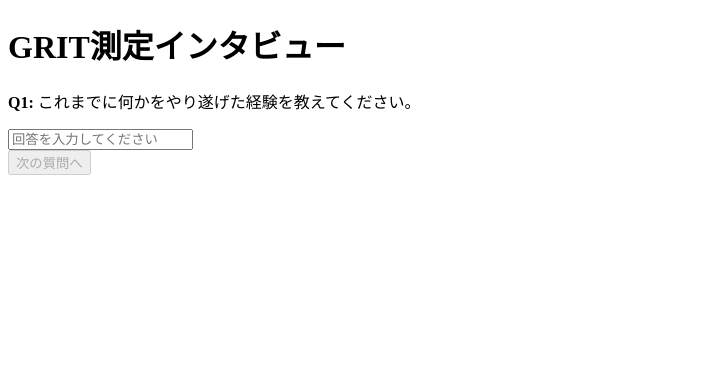
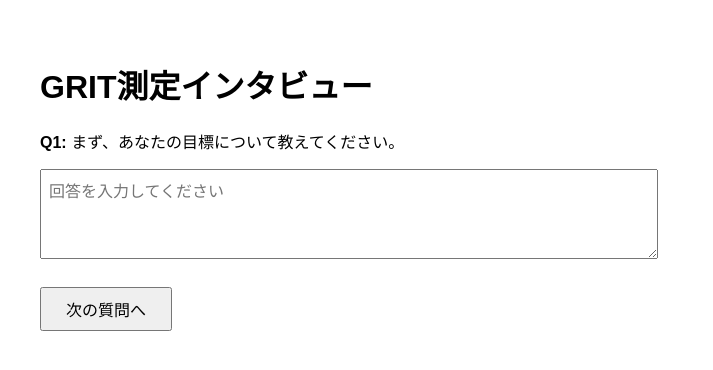
Before and after one commit to kahigash/my-grit-app, a Next.js app: page / in a window 1280 px wide. Shown: the top 370 px of the page, without its empty margins (0-713 px from the left). Built offline with nearby package versions, Linux system fonts and the light colour scheme.

Commit message:
Update index.tsx

```diff
--- a/pages/index.tsx
+++ b/pages/index.tsx
@@ -2,66 +2,93 @@ import { useEffect, useState } from 'react';
 
 export default function Home() {
   const [questions, setQuestions] = useState<string[]>([
-    'これまでに何かをやり遂げた経験を教えてください。',
+    'まず、あなたの目標について教えてください。'
   ]);
-  const [answers, setAnswers] = useState<string[]>([]);
   const [currentAnswer, setCurrentAnswer] = useState('');
   const [currentQuestionIndex, setCurrentQuestionIndex] = useState(0);
+  const [isLoading, setIsLoading] = useState(false);
 
-  const callApi = async (answers: string[]) => {
-    const messages = [
-      {
-        role: 'system',
-        content: 'あなたはGRITインタビュアーです。前の回答に基づいて、次の深掘り質問を1つだけ日本語で出してください。',
-      },
-    ];
+  const handleNext = async () => {
+    if (!currentAnswer.trim()) return; // 空回答防止
+    setIsLoading(true);
 
-    answers.forEach((answer, i) => {
-      messages.push({ role: 'user', content: `Q${i + 1}への回答: ${answer}` });
-    });
+    const previousAnswers = questions.map((q, i) =>
+      i === currentQuestionIndex ? currentAnswer : ''
+    );
 
+    try {
       const res = await fetch('/api/generate-question', {
         method: 'POST',
         headers: { 'Content-Type': 'application/json' },
-      body: JSON.stringify({ messages }),
+        body: JSON.stringify({
+          messages: [
+            {
+              role: 'system',
+              content:
+                'あなたは面接官です。GRIT（やり抜く力）を測るための深掘りインタビューを行います。質問は1つずつ行ってください。',
+            },
+            ...previousAnswers
+              .filter(a => a)
+              .map((answer, i) => [
+                { role: 'user', content: questions[i] },
+                { role: 'assistant', content: answer },
+              ])
+              .flat(),
+            {
+              role: 'user',
+              content: '次の質問をお願いします。',
+            },
+          ],
+        }),
       });
 
       const data = await res.json();
-    return data.result;
-  };
-
-  const handleNext = async () => {
-    const newAnswers = [...answers, currentAnswer];
-
-    let nextQuestion = '';
-    if (currentQuestionIndex >= 0) {
-      nextQuestion = await callApi(newAnswers);
-    }
-
-    setAnswers(newAnswers);
-    if (nextQuestion) setQuestions([...questions, nextQuestion]);
+      const nextQuestion = data.result || '次の質問を取得できませんでした。';
+      setQuestions([...questions, nextQuestion]);
       setCurrentAnswer('');
       setCurrentQuestionIndex(currentQuestionIndex + 1);
+    } catch (err) {
+      console.error('エラー:', err);
+      alert('質問の取得に失敗しました。');
+    } finally {
+      setIsLoading(false);
+    }
   };
 
   return (
-    <div>
+    <div style={{ padding: '2rem', fontFamily: 'Arial, sans-serif' }}>
       <h1>GRIT測定インタビュー</h1>
       {questions.map((q, i) => (
-        <div key={i}>
-          <p><strong>Q{i + 1}:</strong> {q}</p>
+        <div key={i} style={{ marginBottom: '1.5rem' }}>
+          <p>
+            <strong>Q{i + 1}:</strong> {q}
+          </p>
           {i === currentQuestionIndex && (
-            <input
-              type="text"
+            <textarea
               value={currentAnswer}
               onChange={(e) => setCurrentAnswer(e.target.value)}
               placeholder="回答を入力してください"
+              rows={4}
+              style={{
+                width: '100%',
+                maxWidth: '600px',
+                padding: '0.5rem',
+                fontSize: '1rem',
+              }}
             />
           )}
         </div>
       ))}
-      <button onClick={handleNext} disabled={!currentAnswer.trim()}>
-        次の質問へ
+      <button
+        onClick={handleNext}
+        disabled={isLoading}
+        style={{
+          padding: '0.5rem 1.5rem',
+          fontSize: '1rem',
+          cursor: 'pointer',
+        }}
+      >
+        {isLoading ? '送信中...' : '次の質問へ'}
       </button>
     </div>
   );
```
Lines whose indentation alone changed are shown as unchanged.
